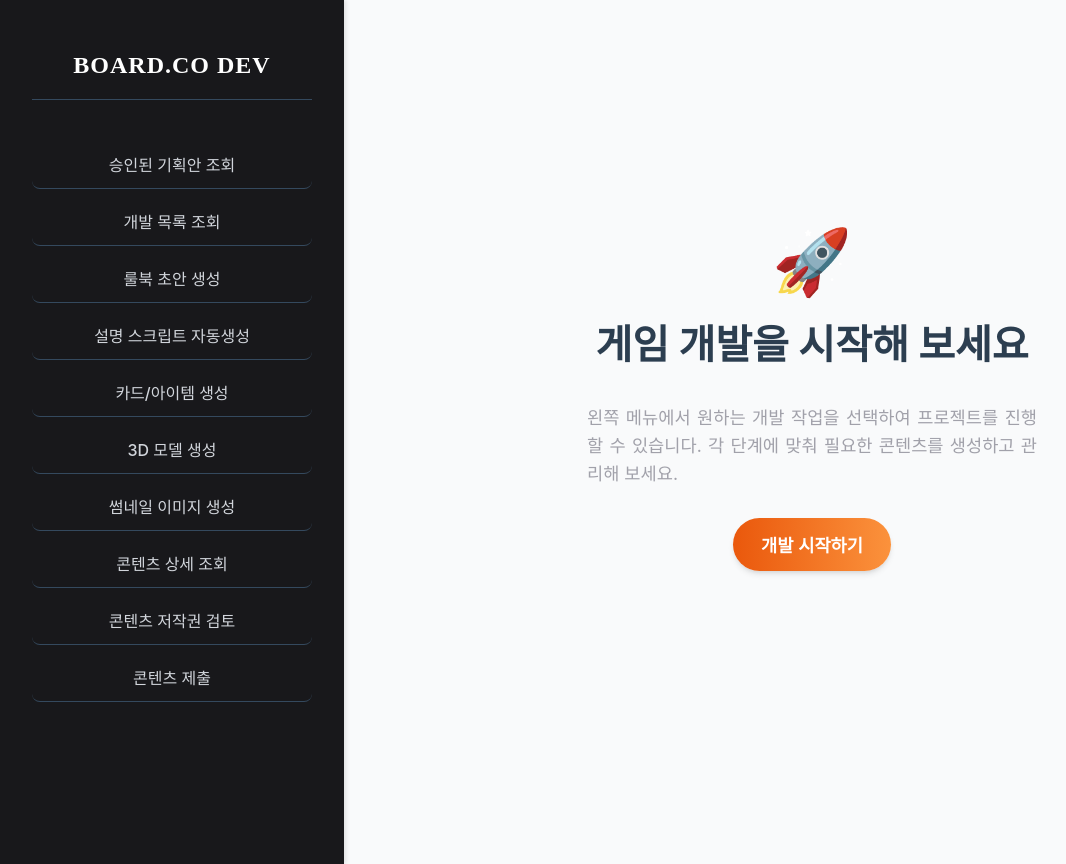
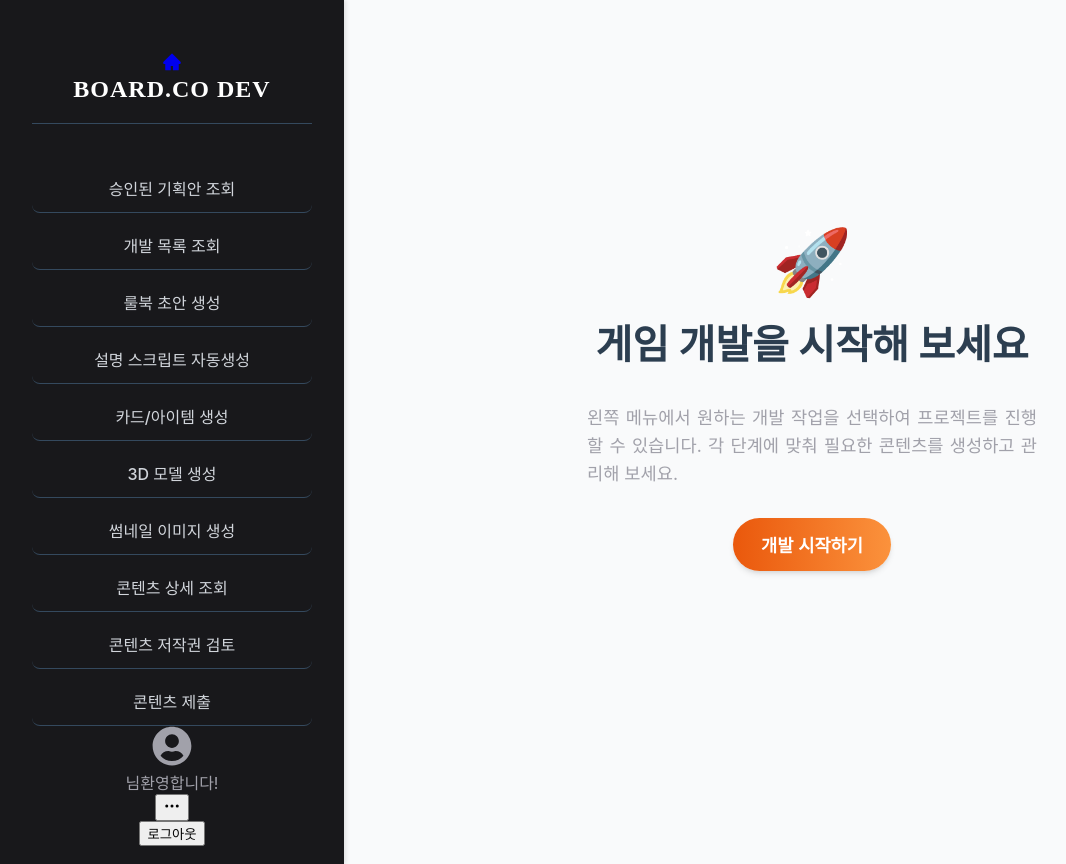
Before and after one commit to illilili/boardgame-assistant, a React (Create React App) app in the folder frontend/: page /development in a window 1280 px wide. Shown: the whole page, without its empty margins (0-1066 px from the left). Built offline with nearby package versions, Linux system fonts and the light colour scheme; no server answers; the HTML template or start-up script is replaced by a standard one.

Commit message:
개발 화면에 마이페이지 및 로그아웃 기능 추가

```diff
--- a/frontend/src/development/Development.jsx
+++ b/frontend/src/development/Development.jsx
@@ -1,5 +1,6 @@
 // Development.js
-import React, { useState } from 'react';
+import React, { useState, useEffect } from 'react';
+import { Link } from 'react-router-dom';
 import './Development.css';
 
 import ApprovedPlanViewer from './ApprovedPlanViewer';
@@ -12,6 +13,12 @@ import ThumbnailGenerator from './ThumbnailGenerator';
 import ContentViewer from './ContentViewer';
 import CopyrightChecker from './CopyrightChecker';
 import ScriptGenerator from './ScriptGenerator';
+
+import { AiFillHome } from 'react-icons/ai'; //홈 버튼
+import { FaUserCircle } from 'react-icons/fa'; //프로필
+import { FiMoreHorizontal } from 'react-icons/fi';
+import { getMyPageInfo } from '../api/users'; //마이페이지 api 사용
+import { logout } from '../api/auth';
 // --- 각 기능별 컴포넌트 Import ---
 // 각 기능은 별도의 파일로 만들어 관리하는 것이 좋습니다.
 // 우선은 이 파일 내에서 간단한 형태로 정의하겠습니다.
@@ -46,11 +53,44 @@ const workspaceNavItems = [
     { id: 'content-view', title: '콘텐츠 상세 조회', component: <ContentViewer /> },
     { id: 'copyright-check', title: '콘텐츠 저작권 검토', component: <CopyrightChecker /> },
     { id: 'content-submit', title: '콘텐츠 제출', component: <ContentSubmitter /> },
+    { id: 'mypage', title: '마이페이지', component: null } // 마이페이지 컴포넌트는 나중에 추가
 ];
 
 function Development() {
   // 초기 상태를 null로 설정하여 시작 화면을 먼저 표시
   const [activeViewId, setActiveViewId] = useState(null);
+  const [userName, setUserName] = useState(''); //사이드바 하단 프로필 이름
+
+  useEffect(() => {
+    const fetchUserName = async () => {
+      try {
+        const data = await getMyPageInfo();
+        setUserName(data.userName);
+      } catch (err) {
+        console.error('유저 이름 조회 실패', err);
+      }
+    };
+
+    fetchUserName();
+  }, []);
+
+  //로그아웃 핸들러
+  const handleLogout = async (e) => {
+    e.preventDefault();
+    try {
+      const result = await logout();
+      alert(result.message); // "로그아웃 되었습니다."
+      // 토큰 및 권한 정보 제거 - 추후 보고 삭제하거나 조정필요할듯
+      localStorage.removeItem('accessToken');
+      localStorage.removeItem('refreshToken');
+      localStorage.removeItem('role');
+      // 리디렉션 - 메인으로 이동
+      window.location.href = '/';
+    } catch (error) {
+      console.error('로그아웃 실패:', error);
+      alert('로그아웃 중 오류가 발생했습니다.');
+    }
+  };
 
   // 선택된 뷰 컴포넌트를 찾음
   const activeView = activeViewId ? workspaceNavItems.find(item => item.id === activeViewId) : null;
@@ -59,19 +99,49 @@ function Development() {
     <div className="workspace-container new-design">
       <aside className="workspace-sidebar">
         <div className="sidebar-header">
+          <Link to="/" className="flex items-center gap-2 mb-4 px-4 py-2 rounded hover:text-teal-500 font-semibold" >
+            <AiFillHome size={20} />
+          </Link>
           <div className="logo">BOARD.CO DEV</div>
         </div>
         <ul className="workspace-nav-list">
-          {workspaceNavItems.map((item) => (
+          {workspaceNavItems
+            .filter(item => item.id !== 'mypage')  // 마이페이지 메뉴만 제외
+            .map(item => (
               <li
                 key={item.id}
-              className={`nav-item ${activeViewId === item.id ? 'active' : ''}`}
+                className={`nav-item ${activeViewId === item.id ? 'active' : ''}`} //네비바에서 마이페이지는 안보이게 처리 - 액츄얼뷰 이용하게
                 onClick={() => setActiveViewId(item.id)}
               >
                 {item.title}
               </li>
           ))}
         </ul>
+
+        {/* 하단 유저 메뉴 */}
+        <div className="mt-auto flex flex-col gap-2 pt-4 border-t border-gray-300">
+          {/* 프로필 + 환영문구 묶음 */}
+          <div className="flex justify-between items-center px-4 py-2">
+            <div className="flex items-center gap-3">
+              <FaUserCircle size={40} className="text-gray-500" />
+              <div className="flex flex-col">
+                <span className="text-white text-sm font-semibold">{userName} 님</span>
+                <span className="text-xs text-gray-500">환영합니다!</span>
+              </div>
+            </div>
+            {/* 마이페이지 점세개 */}
+            <button onClick={() => setActiveViewId('mypage')} className="text-white hover:text-teal-500">
+              <FiMoreHorizontal size={18} />
+            </button>
+          </div>
+
+          <button
+            onClick={handleLogout}
+            className="px-4 py-2 rounded hover:bg-red-100 text-red-500 font-semibold"
+          >
+            로그아웃
+          </button>
+        </div>
       </aside>
 
       <main className="workspace-main-content">
```
Also changed, not shown: 1 other file (tests, documents, lock files or other folders). Lines whose indentation alone changed are shown as unchanged.
